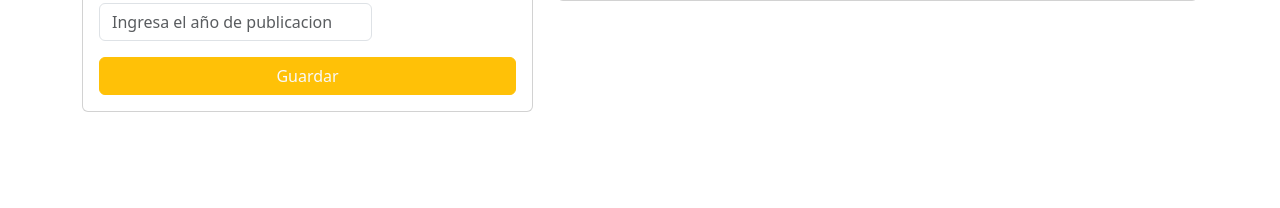
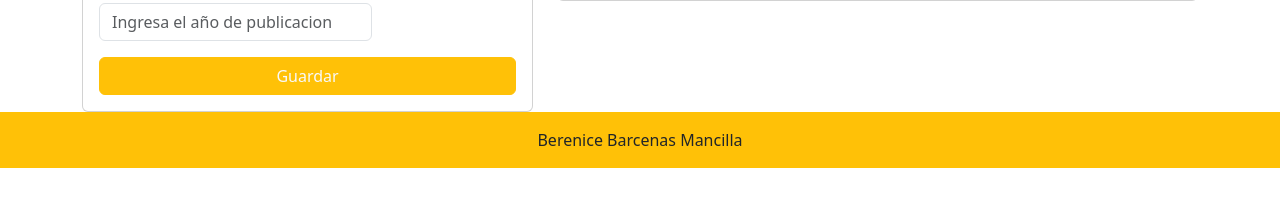
Before and after one commit to berenice-barcenas-mancilla/POOS181, a Flask app: page / in a window 1280 px wide. Shown: the part 426-634 px from the top of the page. Run offline with Flask 3, Linux system fonts and the light colour scheme; data that the repository does not hold is empty; some libraries are stand-ins or nearby versions.

Commit message:
finalizacion del proyecto

```diff
--- a/Pract5/templates/index.html
+++ b/Pract5/templates/index.html
@@ -93,4 +93,11 @@
             </div>
         </div>
     </div>
+
+     <!-- Footer de Bootstrap -->
+  <footer class="footer mt-auto py-3 bg-warning">
+    <div class="container text-center">
+      <span class="text-dark">Berenice Barcenas Mancilla</span>
+    </div>
+  </footer>
 {% endblock %}
--- a/Pract5/templates/plantilla.html
+++ b/Pract5/templates/plantilla.html
@@ -4,9 +4,15 @@
 <head>
     <meta charset="UTF-8">
     <meta name="viewport" content="width=device-width, initial-scale=1.0">
-    <link href="https://cdn.jsdelivr.net/npm/bootstrap@5.3.0/dist/css/bootstrap.min.css" rel="stylesheet"integrity="sha384-9ndCyUaIbzAi2FUVXJi0CjmCapSmO7SnpJef0486qhLnuZ2cdeRhO02iuK6FUUVM" crossorigin="anonymous">
+    <!--CDN Bootstrap-->
+    <link href="https://cdn.jsdelivr.net/npm/bootstrap@5.3.0/dist/css/bootstrap.min.css"
+    rel="stylesheet"integrity="sha384-9ndCyUaIbzAi2FUVXJi0CjmCapSmO7SnpJef0486qhLnuZ2cdeRhO02iuK6FUUVM"
+    crossorigin="anonymous">
+
+    <!--ICONS Bootstrap-->
     <link rel="stylesheet" href="https://cdn.jsdelivr.net/npm/bootstrap-icons@1.10.5/font/bootstrap-icons.css">
-     <!--SWEETALERT-->
+
+    <!--SWEETALERT-->
      <script src="https://cdn.jsdelivr.net/npm/sweetalert2@11"></script>
     <title>Plantilla</title>
 </head>
@@ -51,6 +57,8 @@
             </div>
         </div>
     </nav>
+
+
     {% block body%}
 
 
```
